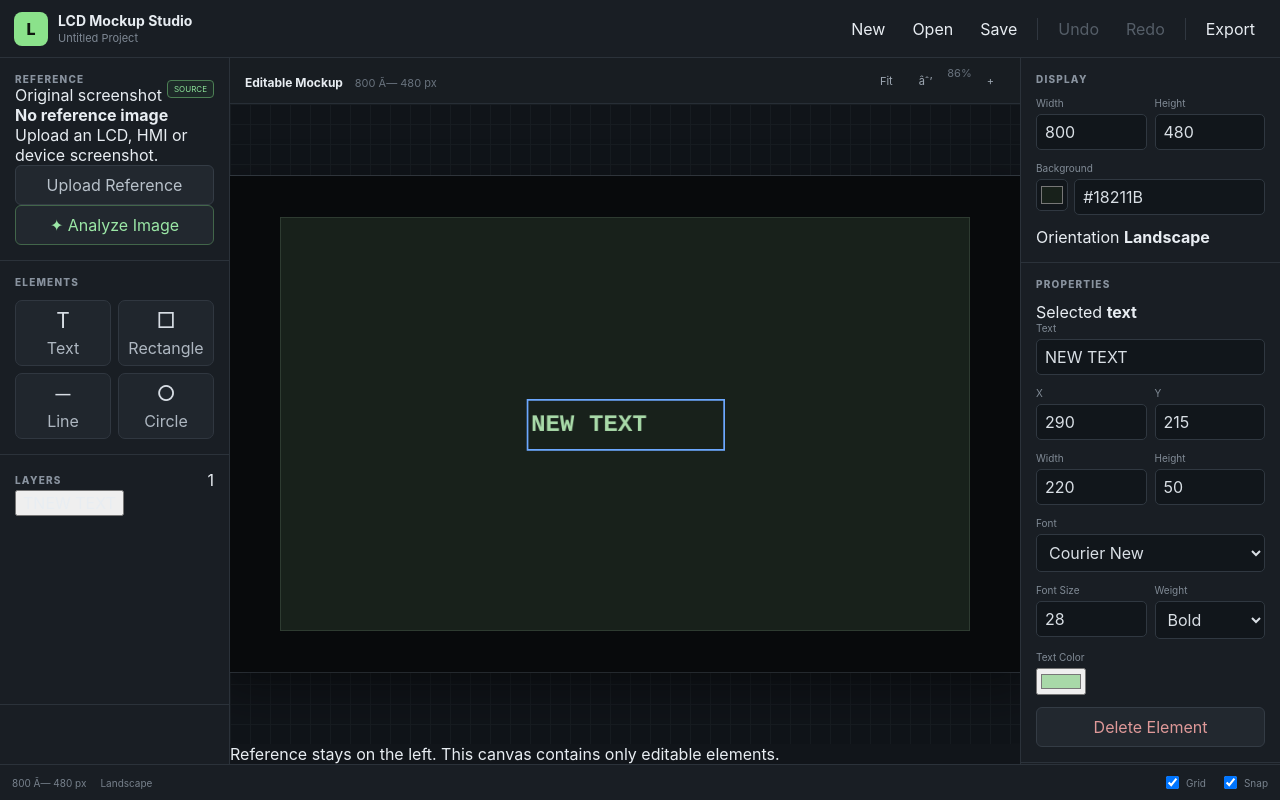
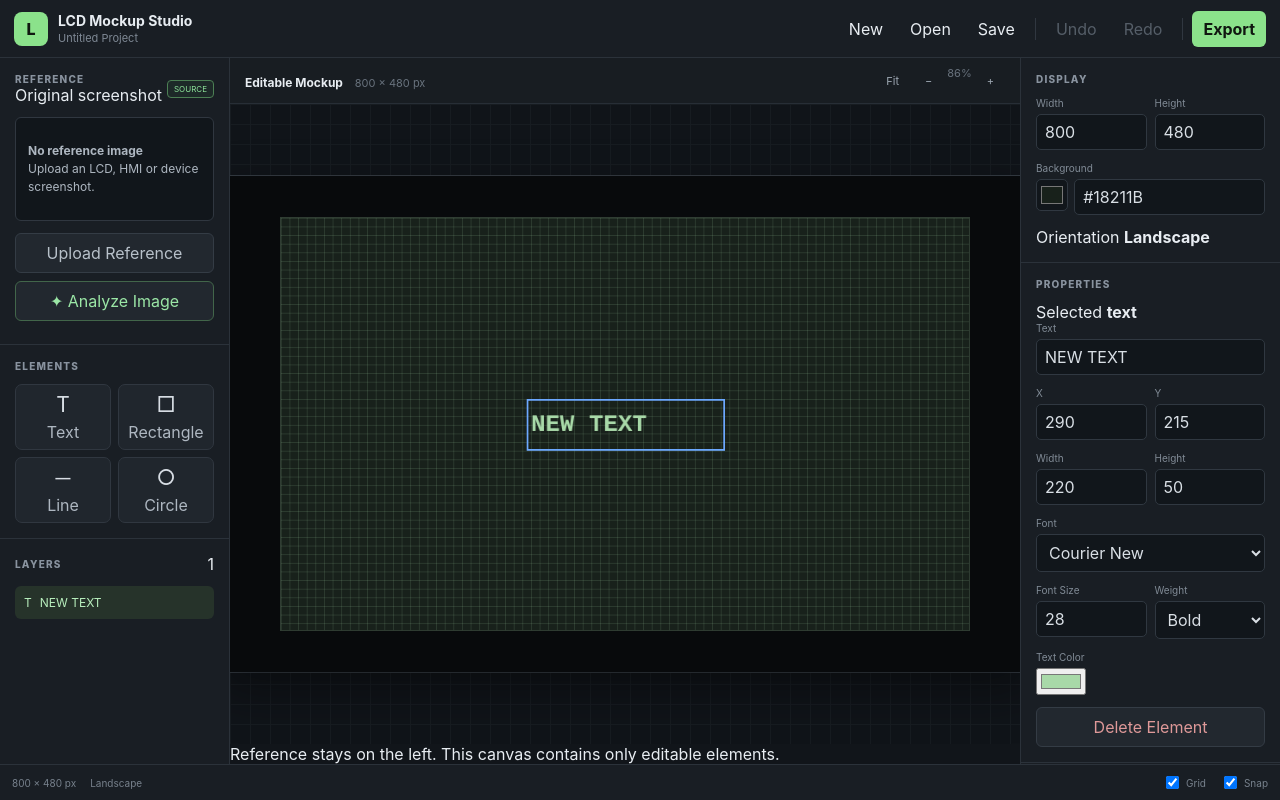
Before and after one commit to MitraZahiri/lcd-mockup-studio, a website built with Vite: page index.html in a window 1280 px wide. Both pictures are taken after a click on the button "T Text". Built offline with nearby package versions, Linux system fonts and the light colour scheme.

Commit message:
Fix editor styling and state synchronization

```diff
--- a/src/editor/canvas.js
+++ b/src/editor/canvas.js
@@ -2,6 +2,7 @@ import {
   editorState,
   selectElement,
   updateElement,
+  notify,
 } from './state.js'
 
 let canvasElement = null
@@ -22,6 +23,16 @@ export function initCanvas(canvas) {
 
   window.addEventListener(
     'pointerup',
+    handlePointerUp,
+  )
+
+  window.addEventListener(
+    'pointercancel',
+    handlePointerUp,
+  )
+
+  window.addEventListener(
+    'blur',
     handlePointerUp,
   )
 }
@@ -148,7 +159,12 @@ function handlePointerMove(event) {
 }
 
 function handlePointerUp() {
+  if (!dragState) {
+    return
+  }
+
   dragState = null
+  notify()
 }
 
 export function renderCanvas() {
--- a/src/editor/elements.js
+++ b/src/editor/elements.js
@@ -195,7 +195,10 @@ export function createElement(type) {
   addElement(element)
 }
 
-export function createElementFromAnalysis(data) {
+export function createElementFromAnalysis(
+  data,
+  shouldNotify = true,
+) {
   const element = {
     id: createId(),
 
@@ -223,7 +226,7 @@ export function createElementFromAnalysis(data) {
 
   element.id = createId()
 
-  addElement(element)
+  addElement(element, shouldNotify)
 
   return element
 }
--- a/src/main.js
+++ b/src/main.js
@@ -356,7 +356,7 @@ document.querySelector('#app').innerHTML = `
             id="zoom-out"
             type="button"
           >
-            âˆ’
+            −
           </button>
 
           <span
@@ -1167,7 +1167,7 @@ referenceFileInput.addEventListener(
         file.name
 
       referenceSize.textContent =
-        `${result.width} Ã— ${result.height} px`
+        `${result.width} × ${result.height} px`
 
       /*
        * Reference dimensions become the
@@ -1500,7 +1500,7 @@ function fitCanvasToWorkspace() {
     )
 
   /*
-   * Small LCDs such as 249 Ã— 128
+   * Small LCDs such as 249 × 128
    * can be enlarged for editing.
    */
 
@@ -1695,18 +1695,18 @@ function getLayerIcon(type) {
   }
 
   if (type === 'rectangle') {
-    return 'â–¡'
+    return '□'
   }
 
   if (type === 'circle') {
-    return 'â—‹'
+    return '○'
   }
 
   if (type === 'line') {
-    return 'â”€'
+    return '─'
   }
 
-  return 'â€¢'
+  return '•'
 }
 
 
@@ -2215,10 +2215,10 @@ function updateInterface() {
     orientation
 
   workspaceResolution.textContent =
-    `${width} Ã— ${height} px`
+    `${width} × ${height} px`
 
   statusResolution.textContent =
-    `${width} Ã— ${height} px`
+    `${width} × ${height} px`
 
   statusOrientation.textContent =
     orientation
--- a/src/style.css
+++ b/src/style.css
@@ -148,7 +148,7 @@ button {
   background: #303740;
 }
 
-.export-btn {
+.export-button {
   background: #8be28b !important;
   color: #101710 !important;
   font-weight: 700;
@@ -249,7 +249,14 @@ button {
   min-height: 250px;
 }
 
-.layer {
+.layer-item {
+  width: 100%;
+  border: 1px solid transparent;
+  background: transparent;
+  color: inherit;
+  text-align: left;
+  cursor: pointer;
+
   display: flex;
   align-items: center;
 
@@ -263,7 +270,7 @@ button {
   font-size: 12px;
 }
 
-.layer.active {
+.layer-item.active {
   background: #26332a;
   color: #b8efbd;
 }
@@ -272,7 +279,7 @@ button {
   color: #77818c;
 }
 
-.empty-layers {
+.layers-empty {
   margin-top: 18px;
 
   color: #5f6974;
@@ -758,3 +765,69 @@ button {
   flex-shrink: 0;
   will-change: transform;
 }
+
+/* Editor controls and reference preview */
+
+.layer-item:hover {
+  background: #252d29;
+}
+
+.layer-name {
+  min-width: 0;
+  overflow: hidden;
+  text-overflow: ellipsis;
+  white-space: nowrap;
+}
+
+button:focus-visible {
+  outline: 2px solid #8be28b;
+  outline-offset: 2px;
+}
+
+.reference-preview {
+  margin: 12px 0;
+  padding: 8px;
+  border: 1px solid #303740;
+  border-radius: 6px;
+  background: #11161b;
+}
+
+.reference-preview img {
+  max-width: 100%;
+  height: auto;
+  image-rendering: pixelated;
+}
+
+.reference-placeholder {
+  padding: 16px 4px;
+  color: #aeb7c1;
+  font-size: 12px;
+  line-height: 1.5;
+}
+
+.reference-placeholder strong,
+.reference-placeholder span {
+  display: block;
+}
+
+.reference-panel > .wide-button,
+.reference-actions > .wide-button {
+  margin-bottom: 8px;
+}
+
+.analysis-message {
+  margin: 8px 0;
+  padding: 10px;
+  color: #aeb7c1;
+  background: #11161b;
+  border-radius: 6px;
+  font-size: 12px;
+  line-height: 1.5;
+}
+
+.display-canvas.grid-enabled {
+  background-image:
+    linear-gradient(rgba(168, 217, 168, 0.15) 1px, transparent 1px),
+    linear-gradient(90deg, rgba(168, 217, 168, 0.15) 1px, transparent 1px);
+  background-size: var(--grid-size, 10px) var(--grid-size, 10px);
+}
```
